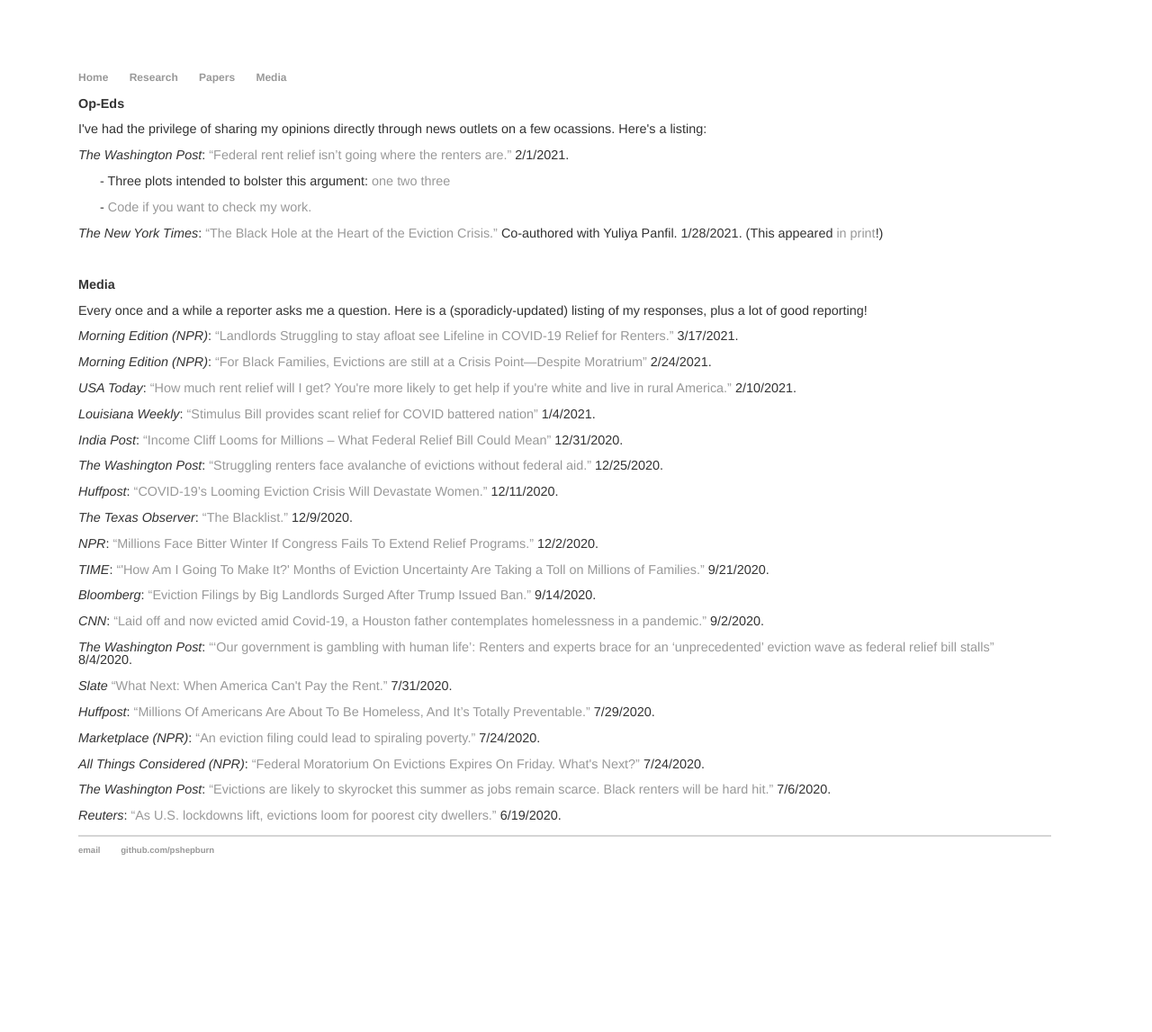
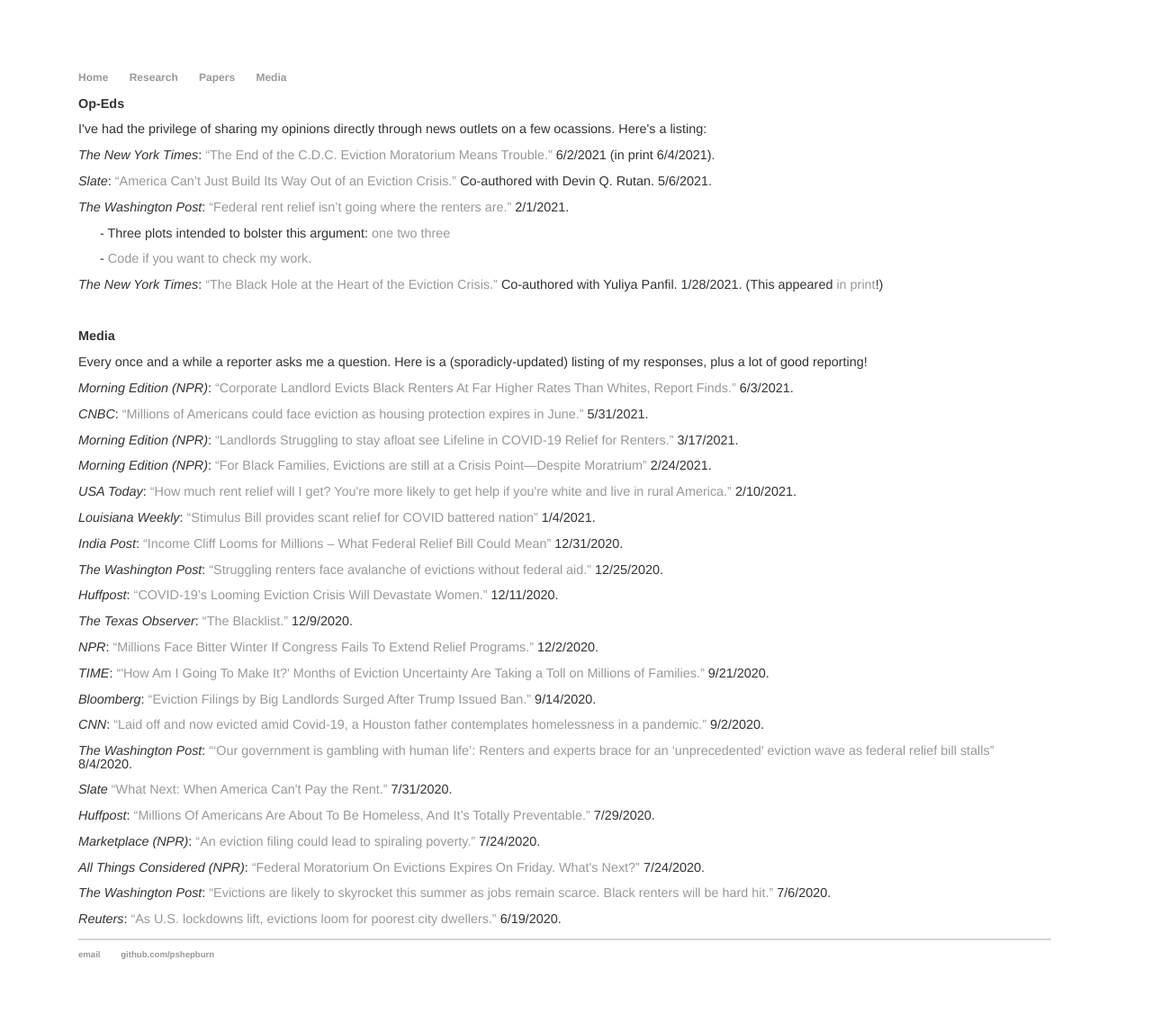
Before and after one commit to pshepburn/pshepburn.github.io, a Jekyll site: the page built from media.html, in a window 1280 px wide. Shown: the whole page at 90% size. Built offline with Jekyll 4.4.1, drawn with Linux system fonts in a browser that asks for light colours; before the commit the page ends 1032 px from its top, so only the background shows below that.

Commit message:
early june

```diff
--- a/media.html
+++ b/media.html
@@ -5,6 +5,8 @@
 <div class="blurb">
 	<p><strong>Op-Eds</strong></p>
 	<p>I've had the privilege of sharing my opinions directly through news outlets on a few ocassions. Here's a listing:</p>
+	<p><em>The New York Times</em>: <a href="https://www.nytimes.com/2021/06/02/opinion/eviction-moratorium-biden-covid.html">“The End of the C.D.C. Eviction Moratorium Means Trouble.”</a> 6/2/2021 (in print 6/4/2021).
+	<p><em>Slate</em>: <a href="https://slate.com/business/2021/05/evictions-infrastructure-housing-biden-data.html">“America Can’t Just Build Its Way Out of an Eviction Crisis.”</a> Co-authored with Devin Q. Rutan. 5/6/2021.
 	<p><em>The Washington Post</em>: <a href="https://www.washingtonpost.com/outlook/2021/02/01/rental-relief-federal-inefficient-distribution/">“Federal rent relief isn’t going where the renters are.”</a> 2/1/2021.</p>
 		<p>&nbsp;&nbsp;&nbsp;&nbsp;&nbsp;&nbsp;- Three plots intended to bolster this argument: <a href="/media/wapo_plot1_20210201.png">one</a> <a href="/media/wapo_plot2_20210201.png">two</a> <a href="/media/wapo_plot3_20210201.png">three</a></p>
 		<p>&nbsp;&nbsp;&nbsp;&nbsp;&nbsp;&nbsp;- <a href="/media/wapo_code_20210201.R">Code if you want to check my work.</a></p>
@@ -12,6 +14,8 @@
 	<br>
 	<p><strong>Media</strong></p>
 	<p>Every once and a while a reporter asks me a question. Here is a (sporadicly-updated) listing of my responses, plus a lot of good reporting!</p>
+	<p><em>Morning Edition (NPR)</em>: <a href="Corporate Landlord Evicts Black Renters At Far Higher Rates Than Whites, Report Finds">“Corporate Landlord Evicts Black Renters At Far Higher Rates Than Whites, Report Finds.”</a> 6/3/2021.</p>
+	<p><em>CNBC</em>: <a href="https://www.cnbc.com/2021/05/31/millions-of-americans-could-face-eviction-as-housing-protection-expires-in-june.html">“Millions of Americans could face eviction as housing protection expires in June.”</a> 5/31/2021.</p>
 	<p><em>Morning Edition (NPR)</em>: <a href="https://www.npr.org/2021/03/17/977441157/landlords-struggling-to-stay-afloat-see-lifeline-in-covid-19-relief-for-renters">“Landlords Struggling to stay afloat see Lifeline in COVID-19 Relief for Renters.”</a> 3/17/2021.</p>
 	<p><em>Morning Edition (NPR)</em>: <a href="https://www.npr.org/2021/02/24/970190910/for-black-families-evictions-are-still-at-a-crisis-point-despite-moratorium">“For Black Families, Evictions are still at a Crisis Point—Despite Moratrium”</a> 2/24/2021.</p>
 	<p><em>USA Today</em>: <a href="https://www.usatoday.com/story/news/nation/2021/02/10/covid-rent-relief-emergency-rental-assistance-not-enough-big-states/4413471001/">“How much rent relief will I get? You're more likely to get help if you're white and live in rural America.”</a> 2/10/2021.</p>
```
Also changed, not shown: 1 other file.
